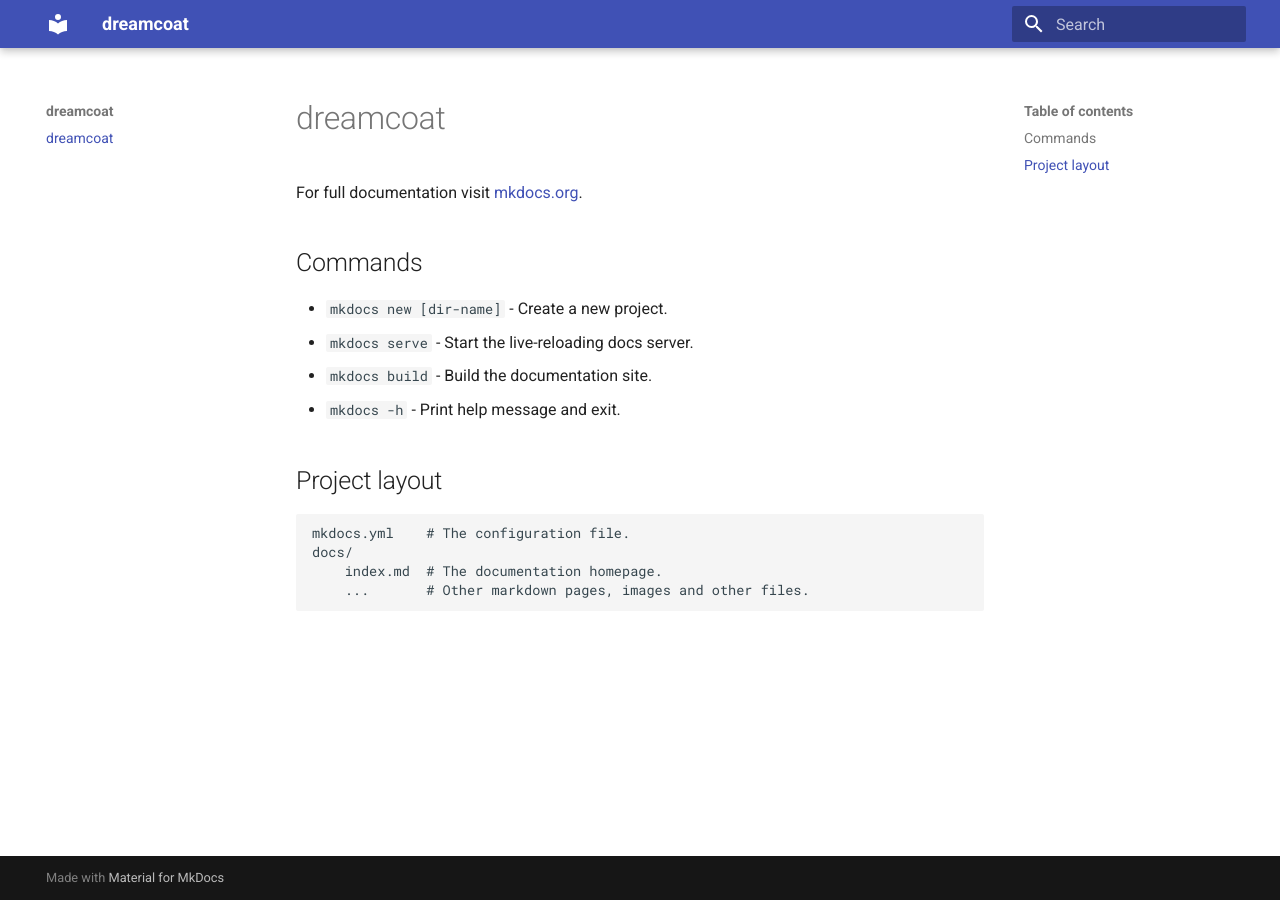
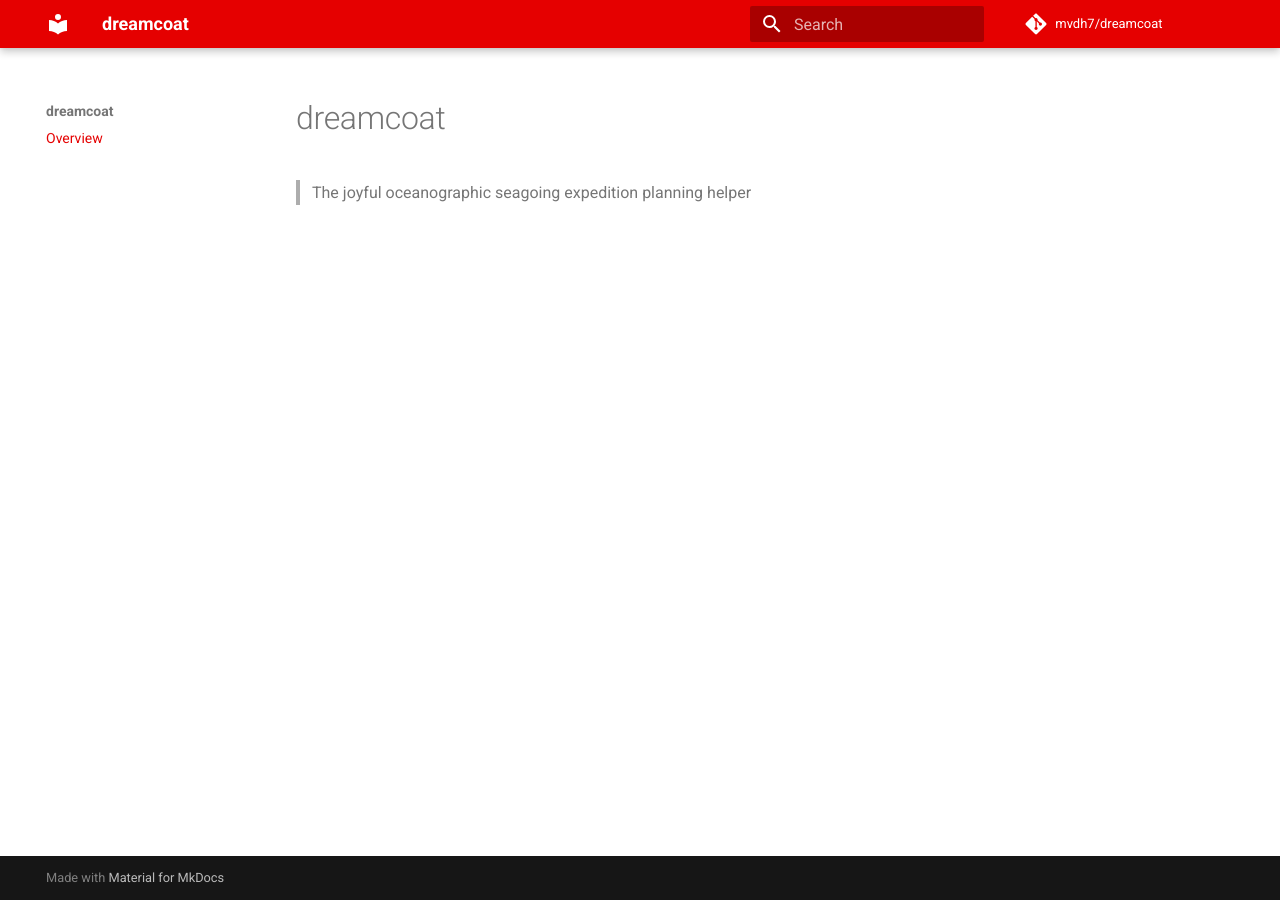
Before and after one commit to mvdh7/dreamcoat, an MkDocs documentation site: the page built from docs/index.md, in a window 1280 px wide. Built offline with MkDocs 1.6.1 and Material for MkDocs 9.7.7, drawn with Linux system fonts in a browser that asks for light colours; comment, search, counter and statistics services are not loaded.

Commit message:
Update appearance

```diff
--- a/docs/index.md
+++ b/docs/index.md
@@ -1,17 +1,3 @@
 # dreamcoat
 
-For full documentation visit [mkdocs.org](https://www.mkdocs.org).
-
-## Commands
-
-* `mkdocs new [dir-name]` - Create a new project.
-* `mkdocs serve` - Start the live-reloading docs server.
-* `mkdocs build` - Build the documentation site.
-* `mkdocs -h` - Print help message and exit.
-
-## Project layout
-
-    mkdocs.yml    # The configuration file.
-    docs/
-        index.md  # The documentation homepage.
-        ...       # Other markdown pages, images and other files.
+> The joyful oceanographic seagoing expedition planning helper
--- /dev/null
+++ b/docs/stylesheets/colours.css
@@ -0,0 +1,5 @@
+[data-md-color-scheme="dreamcoat-red"] {
+    --md-primary-fg-color: #e50000;
+    --md-accent-fg-color: #e50000aa;
+    --md-typeset-a-color: #e50000;
+  }
--- a/mkdocs.yml
+++ b/mkdocs.yml
@@ -1,4 +1,36 @@
 site_name: dreamcoat
+repo_url: https://github.com/mvdh7/dreamcoat
+repo_name: mvdh7/dreamcoat
+
+nav:
+  - Overview: index.md
+  # - CMEMS: cmems.md
 
 theme:
   name: material
+  palette:
+    scheme: dreamcoat-red
+  features:
+    - navigation.instant
+
+markdown_extensions:
+  - admonition
+  - pymdownx.details
+  - pymdownx.superfences:
+      custom_fences:
+        - name: mermaid
+          class: mermaid
+          format: !!python/name:pymdownx.superfences.fence_code_format
+  - pymdownx.highlight:
+      anchor_linenums: true
+  - pymdownx.inlinehilite
+  - pymdownx.snippets
+  - def_list
+  - pymdownx.tasklist:
+      custom_checkbox: true
+
+plugins:
+  - search
+
+extra_css:
+  - stylesheets/colours.css
```
Also changed, not shown: docs/cmems.md (added, +1 -0 lines), 1 other file.
